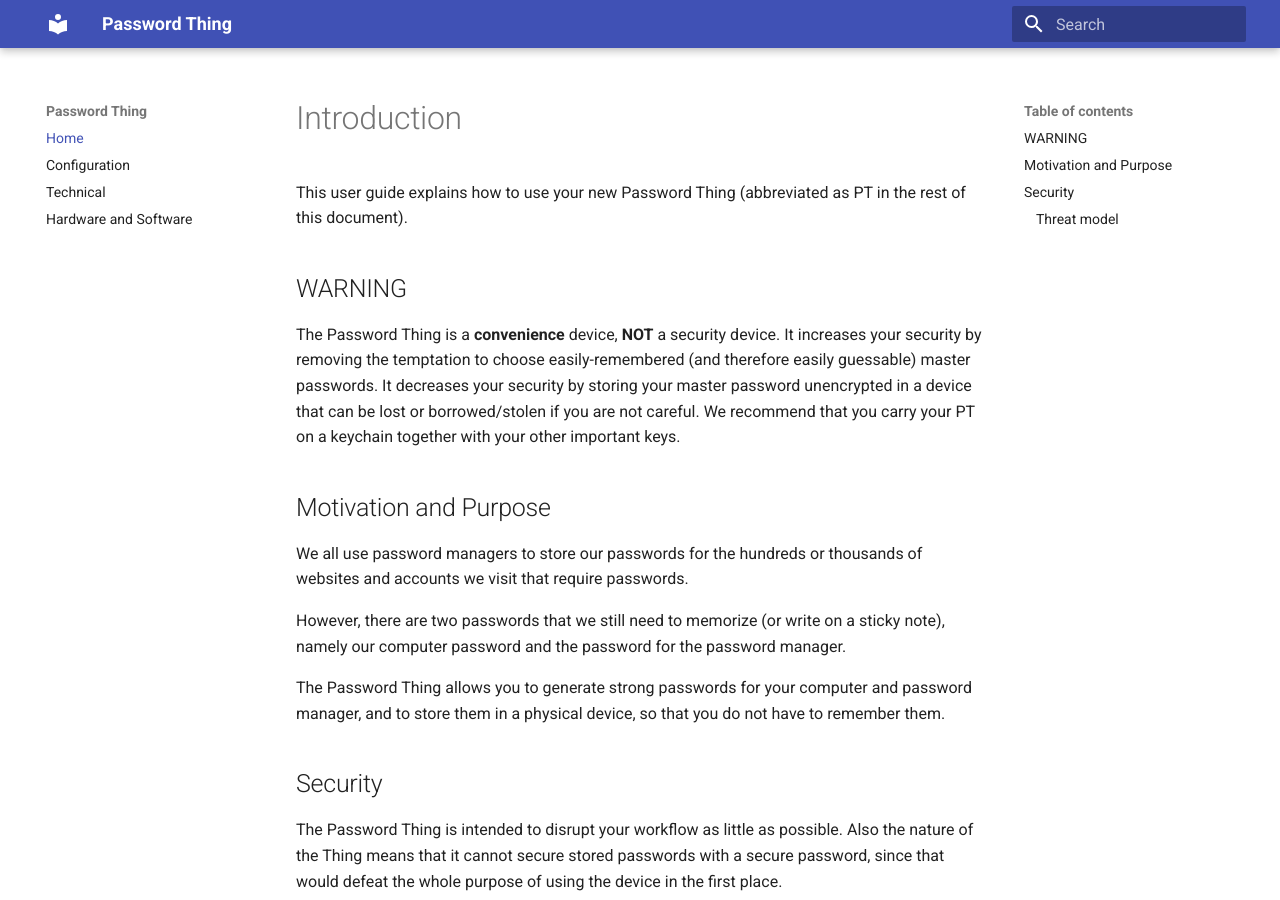
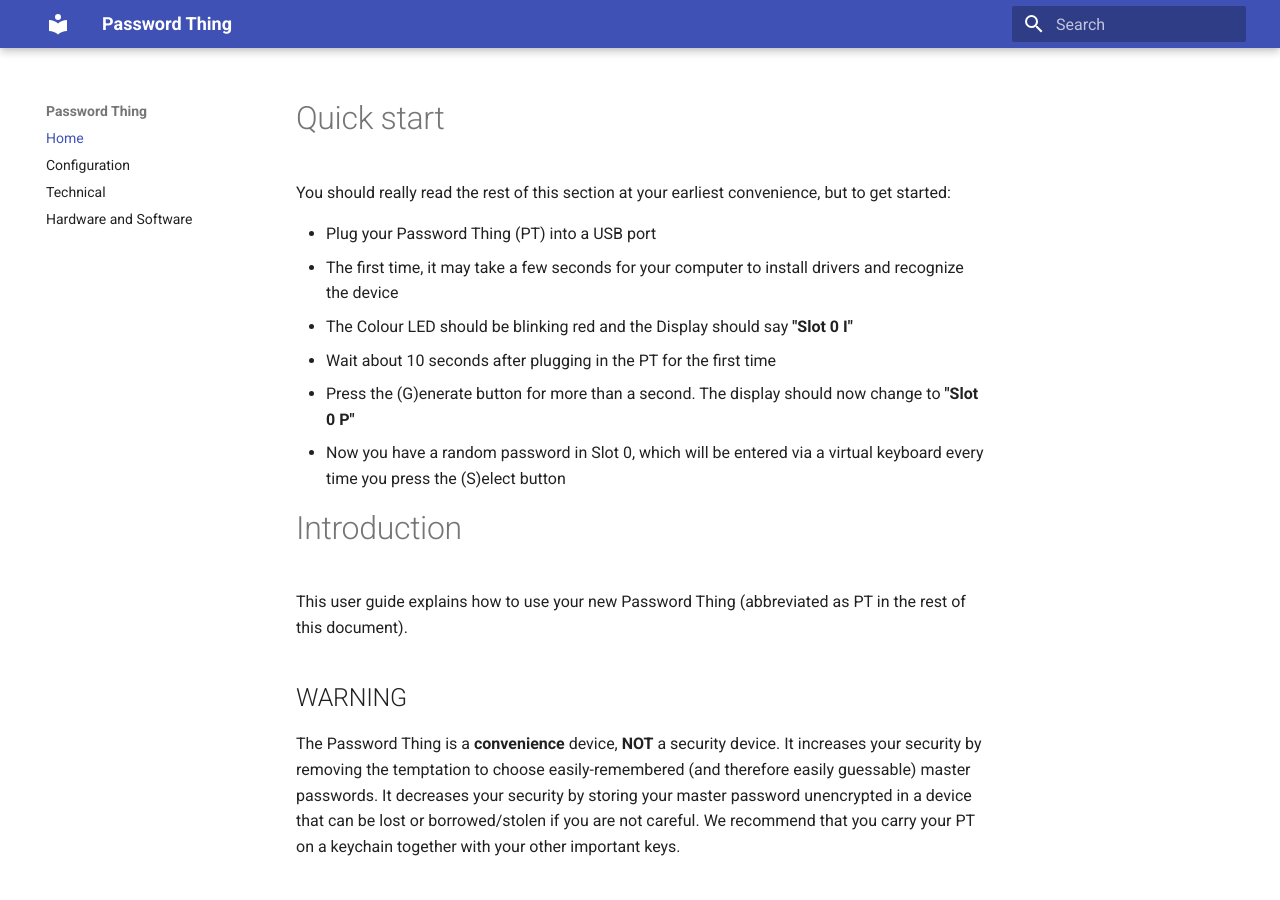
Before and after one commit to qvdm/PasswordThing, an MkDocs documentation site: the page built from docs/index.md, in a window 1280 px wide and 900 px high. Built offline with MkDocs 1.6.1 and Material for MkDocs 9.7.7, drawn with Linux system fonts in a browser that asks for light colours; some of the changed text lies outside the part shown.

Commit message:
re-did stuff due to branch error

```diff
--- a/docs/index.md
+++ b/docs/index.md
@@ -1,3 +1,14 @@
+# Quick start
+
+You should really read the rest of this section at your earliest convenience, but to get started:
+
+- Plug your Password Thing (PT) into a USB port
+- The first time, it may take a few seconds for your computer to install drivers and recognize the device
+- The Colour LED should be blinking red and the Display should say **"Slot 0 I"**
+- Wait about 10 seconds after plugging in the PT for the first time
+- Press the (G)enerate button for more than a second.  The display should now change to **"Slot 0 P"**
+- Now you have a random password in Slot 0, which will be entered via a virtual keyboard every time you press the (S)elect button
+
 # Introduction
 
 This user guide explains how to use your new Password Thing
@@ -150,6 +161,12 @@
 When a slot contains a valid password, the LED shows a solid color,
 otherwise it blinks at a fast rate.
 
+# OLED display
+
+The OLED display on the Model U shows the current Slot number and indicates if the slot contains a
+**U**serid, **P**assword or both (**UP**).  Invalid / uninitialized slots are indicated by **I**.
+
+If the slot was named (See Configuration), the name will be displayed instead of the slot number.
 
 # Best Practice
 
```
Also changed, not shown: 4 other files.
